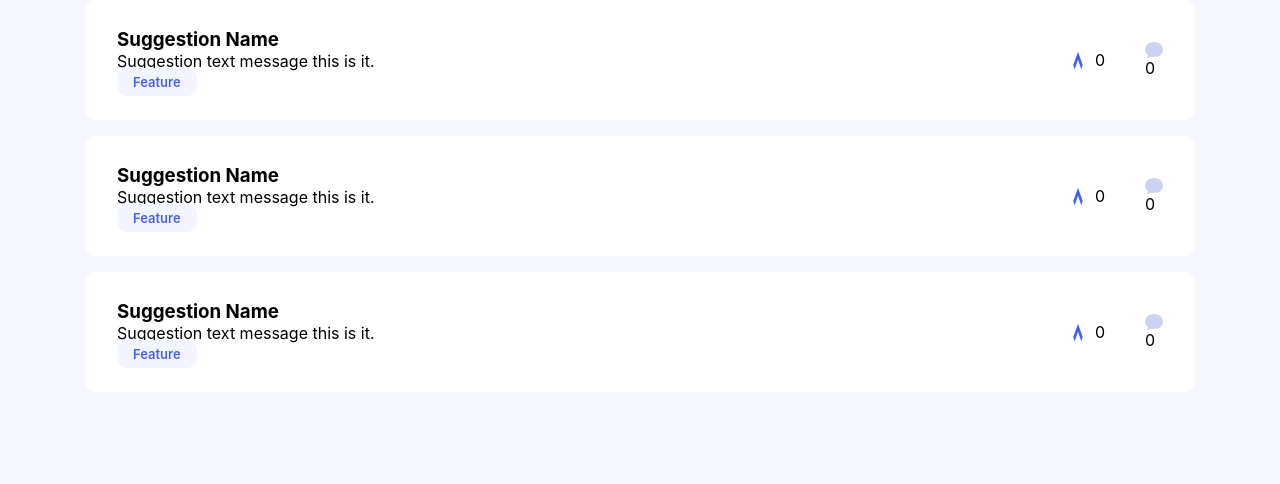
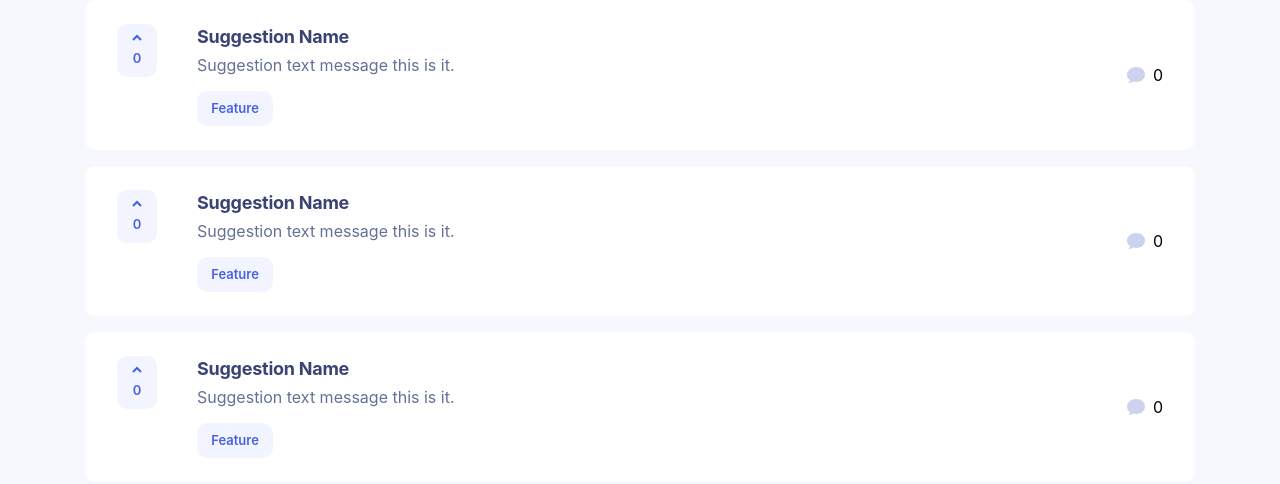
Before and after one commit to tkressma/product-feedback-app, a React (Create React App) app in the folder client/: page / in a window 1280 px wide. Shown: the top 484 px of the page. Built offline with nearby package versions, Linux system fonts and the light colour scheme.

Commit message:
Finish suggestion component styling. Add api components and folders

```diff
--- /dev/null
+++ b/client/src/api/index.js
@@ -0,0 +1,5 @@
+import axios from "axios";
+
+const url = "http://localhost:5000/suggestions";
+
+export const fetchSuggestions = () => axios.get(url);
--- a/client/src/components/Main/SuggestionsFeed/Suggestion/Suggestion.js
+++ b/client/src/components/Main/SuggestionsFeed/Suggestion/Suggestion.js
@@ -5,16 +5,25 @@ import upvoteIcon from "../../../../assets/shared/icon-arrow-up.svg";
 export default function Suggestion() {
   return (
     <article className={styles.suggestion}>
+      {/* Upvote count */}
       <div className={styles["suggestion__upvote"]}>
-        <img src={upvoteIcon} alt="Upvote arrow" />
+        <img
+          src={upvoteIcon}
+          alt="Upvote arrow"
+          className={styles["suggestion__upvote_icon"]}
+        />
         <span>0</span>
       </div>
+
+      {/* Suggestion title, description, and tag */}
       <section className={styles["suggestion__info"]}>
         <h3>Suggestion Name</h3>
         <p>Suggestion text message this is it.</p>
         <Tag>Feature</Tag>
       </section>
-      <div className={styles["suggestion__comment_count"]}>
+
+      {/* Comment Count */}
+      <div className={styles["suggestion__comment"]}>
         <img src={commentIcon} alt="A message bubble" />
         <span>0</span>
       </div>
--- a/client/src/components/Main/SuggestionsFeed/Suggestion/Suggestion.module.css
+++ b/client/src/components/Main/SuggestionsFeed/Suggestion/Suggestion.module.css
@@ -3,37 +3,81 @@
   align-items: center;
   justify-content: space-between;
   flex-wrap: wrap;
-  gap: 2.5rem;
   padding: 1.5rem;
+  gap: 1rem;
   background-color: var(--white);
   border-radius: 10px;
 }
 
-.suggestion__info {
-  border: 1px;
-  flex: 1;
-  order: 0;
-  flex-basis: 100%;
-}
+/* Upvote Count */
 
 .suggestion__upvote {
   display: flex;
-  gap: 12px;
+  align-items: center;
+  gap: 0.5rem;
   order: 2;
+  padding: 0.594rem 0.938rem;
+  background-color: var(--light-gray);
+  border-radius: 10px;
+  font-weight: 600;
+  font-size: 0.8125rem;
+  line-height: 19px;
+  letter-spacing: -0.180556px;
+  text-decoration: none;
+  color: var(--blue);
 }
 
-.suggestion__comment_count {
+.suggestion__upvote_icon {
+  width: 10px;
+  height: 7px;
+}
+
+.suggestion__info {
+  display: flex;
+  flex-direction: column;
+  align-items: flex-start;
+  flex: 1 1 100%;
+  order: 0;
+}
+
+.suggestion__info h3 {
+  font-weight: bold;
+  font-size: 1.125rem;
+  line-height: 26px;
+  letter-spacing: -0.25px;
+  color: var(--navy-blue);
+}
+
+.suggestion__info p {
+  padding: 0.625rem 0 0.5rem;
+  font-size: 1rem;
+  line-height: 23px;
+  color: var(--blue-gray);
+}
+
+.suggestion__comment {
+  display: flex;
+  align-items: center;
+  gap: 0.5rem;
   order: 2;
 }
 
 @media (min-width: 768px) {
   .suggestion {
-    padding: 1.75rem 2rem;
+    gap: 2.5rem;
+    padding: 1.5rem 2rem;
   }
   .suggestion__info {
-    flex-basis: auto;
+    flex-basis: 0;
   }
-  .suggestion__upvote_count {
+
+  .suggestion__info p {
+    padding: 0.25rem 0 0.875rem;
+  }
+
+  .suggestion__upvote {
+    flex-direction: column;
+    align-self: flex-start;
     order: 0;
   }
 }
--- a/client/src/components/UI/Container/Tag/Tag.module.css
+++ b/client/src/components/UI/Container/Tag/Tag.module.css
@@ -4,7 +4,7 @@
   font-weight: 600;
   font-size: 0.8125rem;
   line-height: 19px;
-  padding: 0.375rem 1rem;
+  padding: 0.5rem 0.891rem;
   text-decoration: none;
   border-radius: 10px;
 }
```
Also changed, not shown: client/src/actions/suggestions.js (added), client/src/reducers/index.js (added), client/src/reducers/suggestions.js (added).
